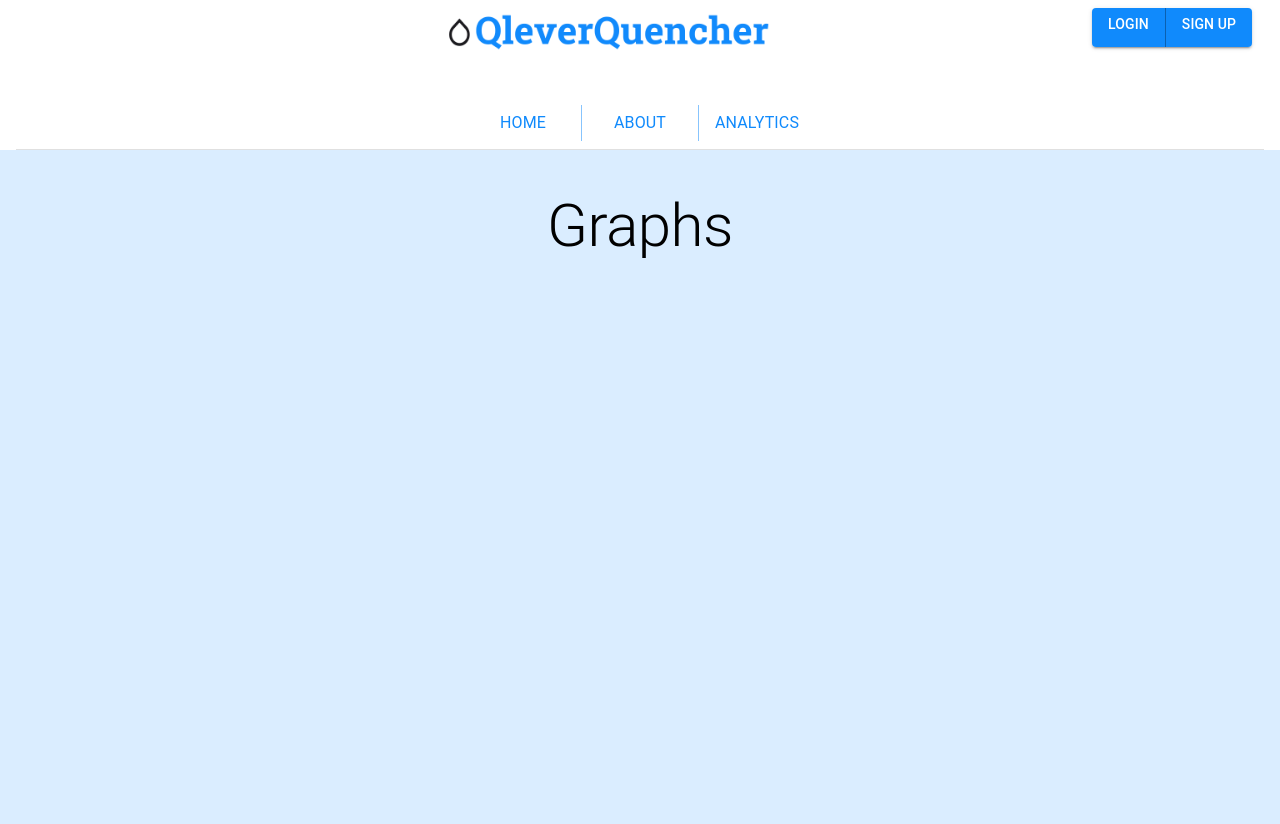
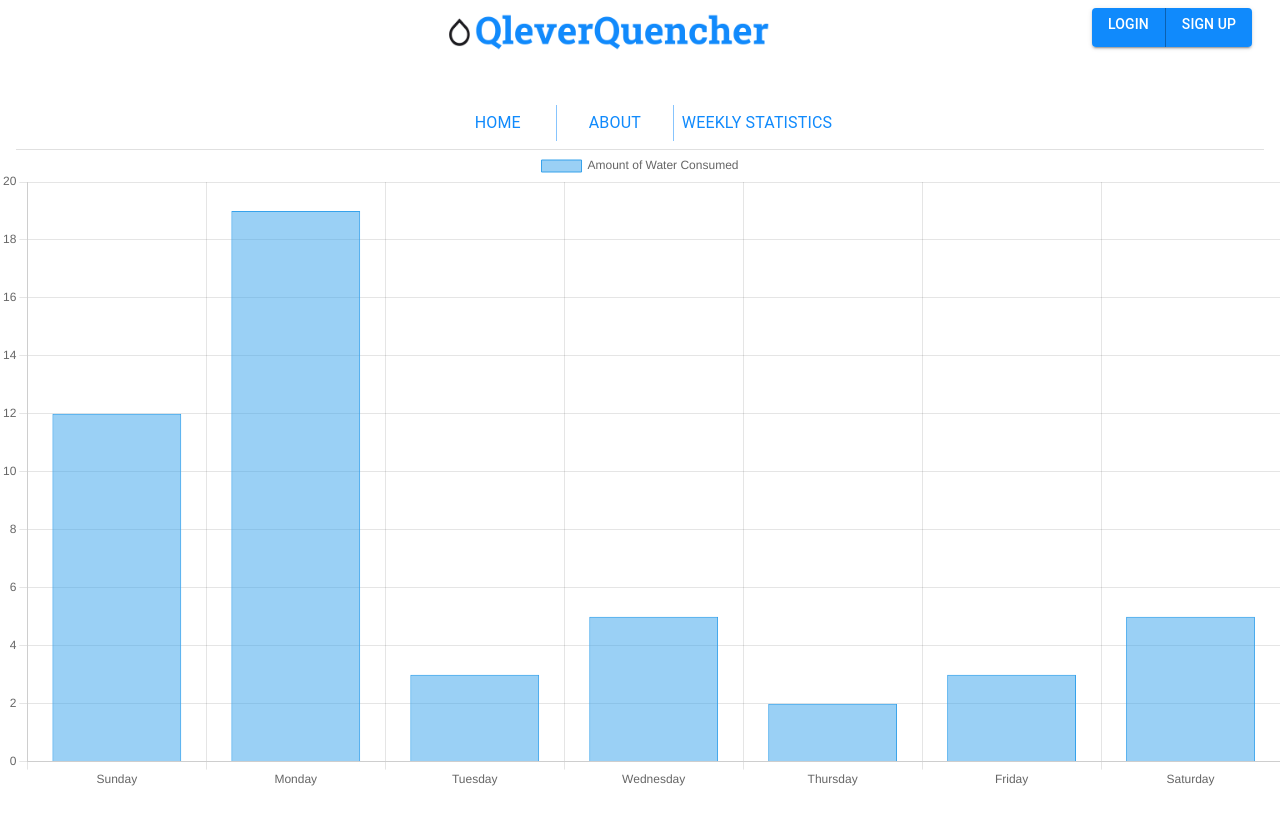
Before and after one commit to Cathrynlyonss/QleverQuencher, a React (Create React App) app in the folder my-app/: page /graphs in a window 1280 px wide. Shown: the top 824 px of the page. After the commit the page ends 800 px from the top, so only its background shows below. Built offline with nearby package versions, Linux system fonts and the light colour scheme.

Commit message:
Graph shows up now on weekly stats

```diff
--- a/my-app/package.json
+++ b/my-app/package.json
@@ -9,7 +9,9 @@
     "@testing-library/jest-dom": "^5.16.5",
     "@testing-library/react": "^13.4.0",
     "@testing-library/user-event": "^13.5.0",
+    "chart.js": "^4.2.1",
     "react": "^18.2.0",
+    "react-chartjs-2": "^5.2.0",
     "react-dom": "^18.2.0",
     "react-router-dom": "^6.10.0",
     "react-scripts": "5.0.1",
--- a/my-app/src/components/Navbar.js
+++ b/my-app/src/components/Navbar.js
@@ -84,7 +84,7 @@ export default function Navbar(){
                             <Typography sx={{ minWidth: 100 }}>About</Typography>
                         </Button>
                         <Button onClick={handleGraphs}>
-                            <Typography sx={{ minWidth: 100 }}>Analytics</Typography>
+                            <Typography sx={{ minWidth: 100 }}>Weekly Statistics</Typography>
                         </Button>
                     </ButtonGroup>
                 </ThemeProvider>
--- a/my-app/src/pages/graphs.js
+++ b/my-app/src/pages/graphs.js
@@ -1,27 +1,34 @@
 import React from 'react';
-import Typography from '@mui/material/Typography';
-import Box from '@mui/material/Box';
+import {Bar} from 'react-chartjs-2';
+import Chart from 'chart.js/auto';
 
-
-
-
-class graphs extends React.Component {
-
-    render() {
-        return (
-            <div style = {{
-                backgroundColor: '#DAEDFF',
-                width: '100vw',
-                height: '100vh'
-            }}>
-                <Box sx={{p:5}}>
-                    <Typography variant="h2" component="div" gutterBottom align='center'>
-                            Graphs
-                    </Typography>
-                </Box>
-            </div>
-        )
+const state = {
+  labels: ['Sunday', 'Monday', 'Tuesday',
+           'Wednesday', 'Thursday', 'Friday', 'Saturday'],
+  datasets: [
+    {
+      label: 'Amount of Water Consumed',
+      borderWidth: 1,
+      data: [12, 19, 3, 5, 2, 3, 5]
     }
+  ]
 }
 
-export default graphs;
+export default class graph extends React.Component {
+  render() {
+    return (
+      <div>
+        <Bar
+          data={state}
+          options={{
+            scales: {
+                y: {
+                  beginAtZero: true
+                },
+              },
+          }}
+        />
+      </div>
+    );
+  }
+}
```
Also changed, not shown: 2 other files (tests, documents, lock files or other folders).
